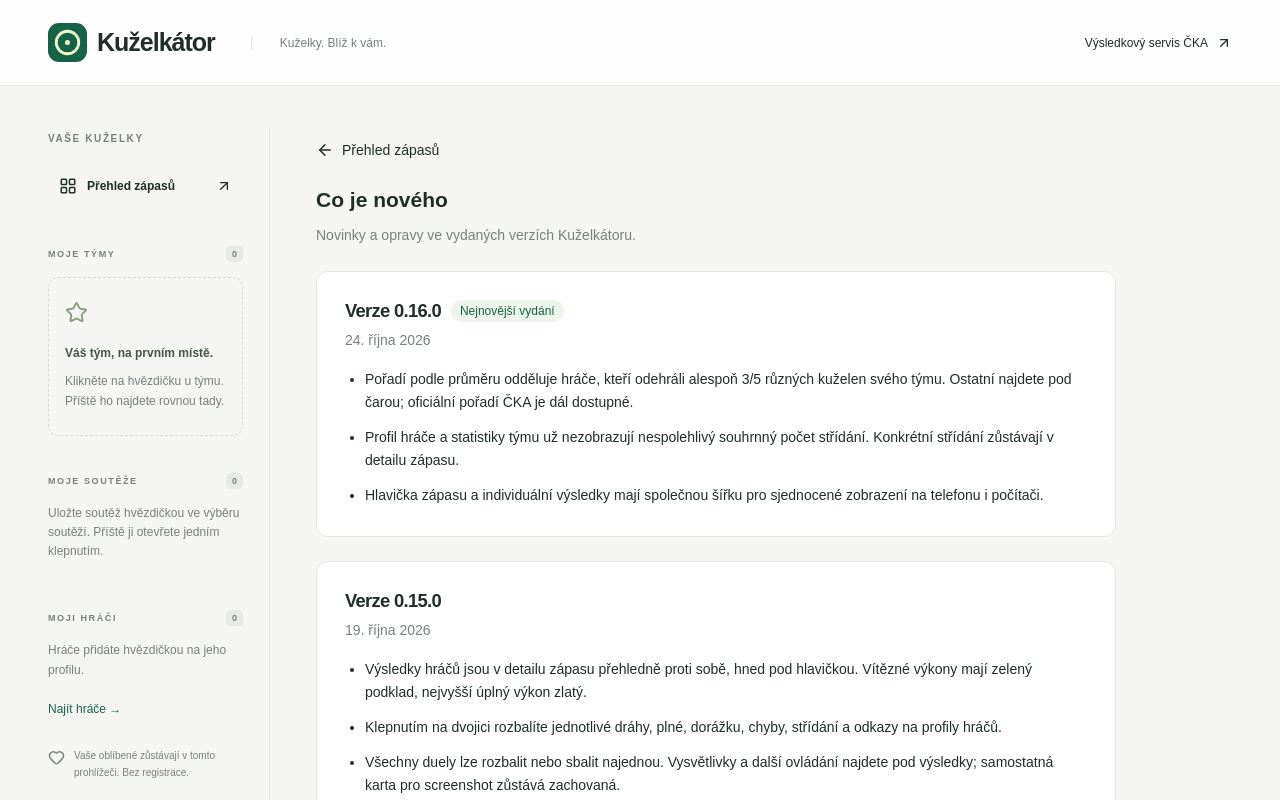
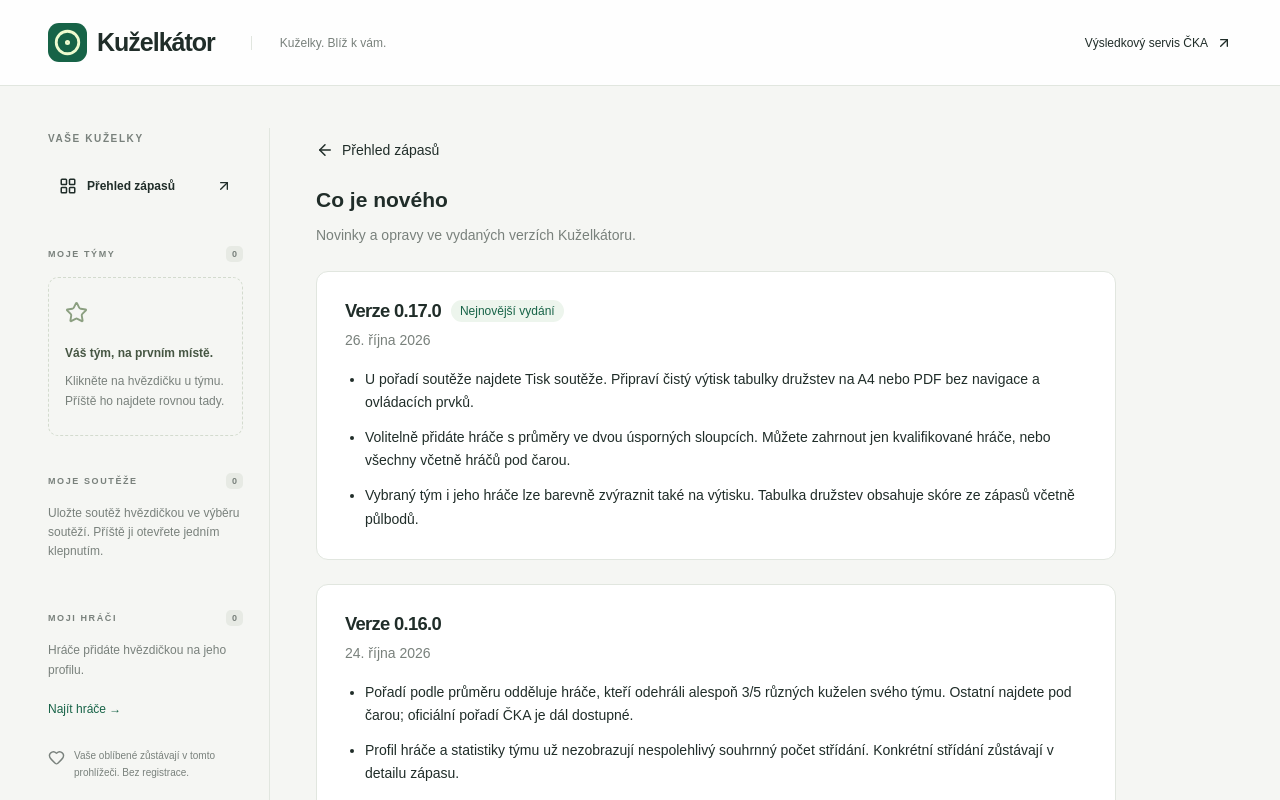
Before and after one commit to vojtechkrakora/kuzelkator, a Next.js app: page /novinky in a window 1280 px wide. Shown: the top 800 px of the page. Built offline with nearby package versions, Linux system fonts and the light colour scheme.

Commit message:
chore(release): prepare version 0.17.0

```diff
--- a/package.json
+++ b/package.json
@@ -1,6 +1,6 @@
 {
   "name": "kuzelkator",
-  "version": "0.16.0",
+  "version": "0.17.0",
   "private": true,
   "scripts": {
     "dev": "next dev --hostname 0.0.0.0 --port 43127",
--- a/src/content/releases.ts
+++ b/src/content/releases.ts
@@ -1,5 +1,14 @@
 // Published releases, newest first. See docs/RELEASE-PROCESS.md.
 export const releases = [
+  {
+    version: "0.17.0",
+    date: "2026-10-26",
+    changes: [
+      "U pořadí soutěže najdete Tisk soutěže. Připraví čistý výtisk tabulky družstev na A4 nebo PDF bez navigace a ovládacích prvků.",
+      "Volitelně přidáte hráče s průměry ve dvou úsporných sloupcích. Můžete zahrnout jen kvalifikované hráče, nebo všechny včetně hráčů pod čarou.",
+      "Vybraný tým i jeho hráče lze barevně zvýraznit také na výtisku. Tabulka družstev obsahuje skóre ze zápasů včetně půlbodů.",
+    ],
+  },
   {
     version: "0.16.0",
     date: "2026-10-24",
```
Also changed, not shown: 2 other files (tests, documents, lock files or other folders).
